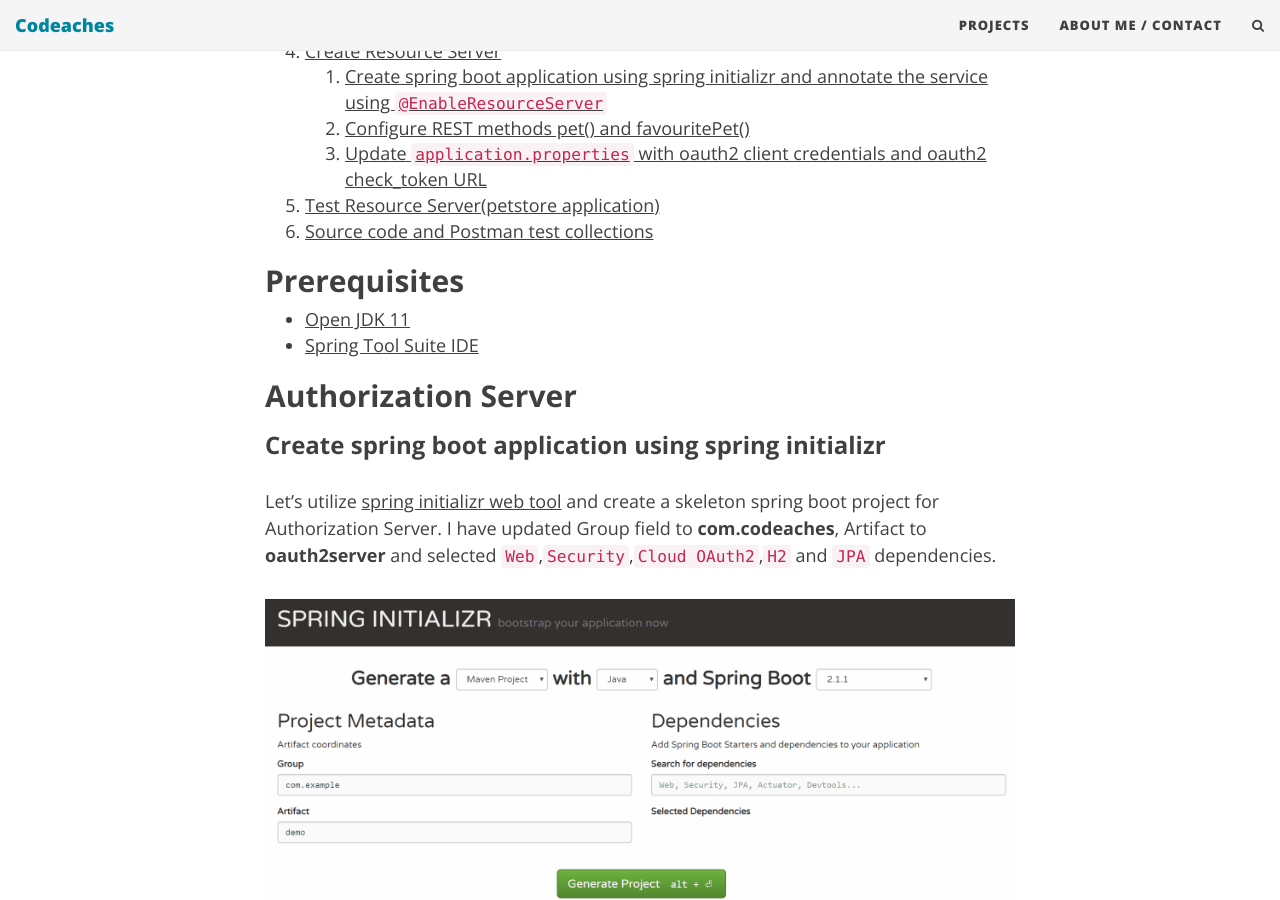
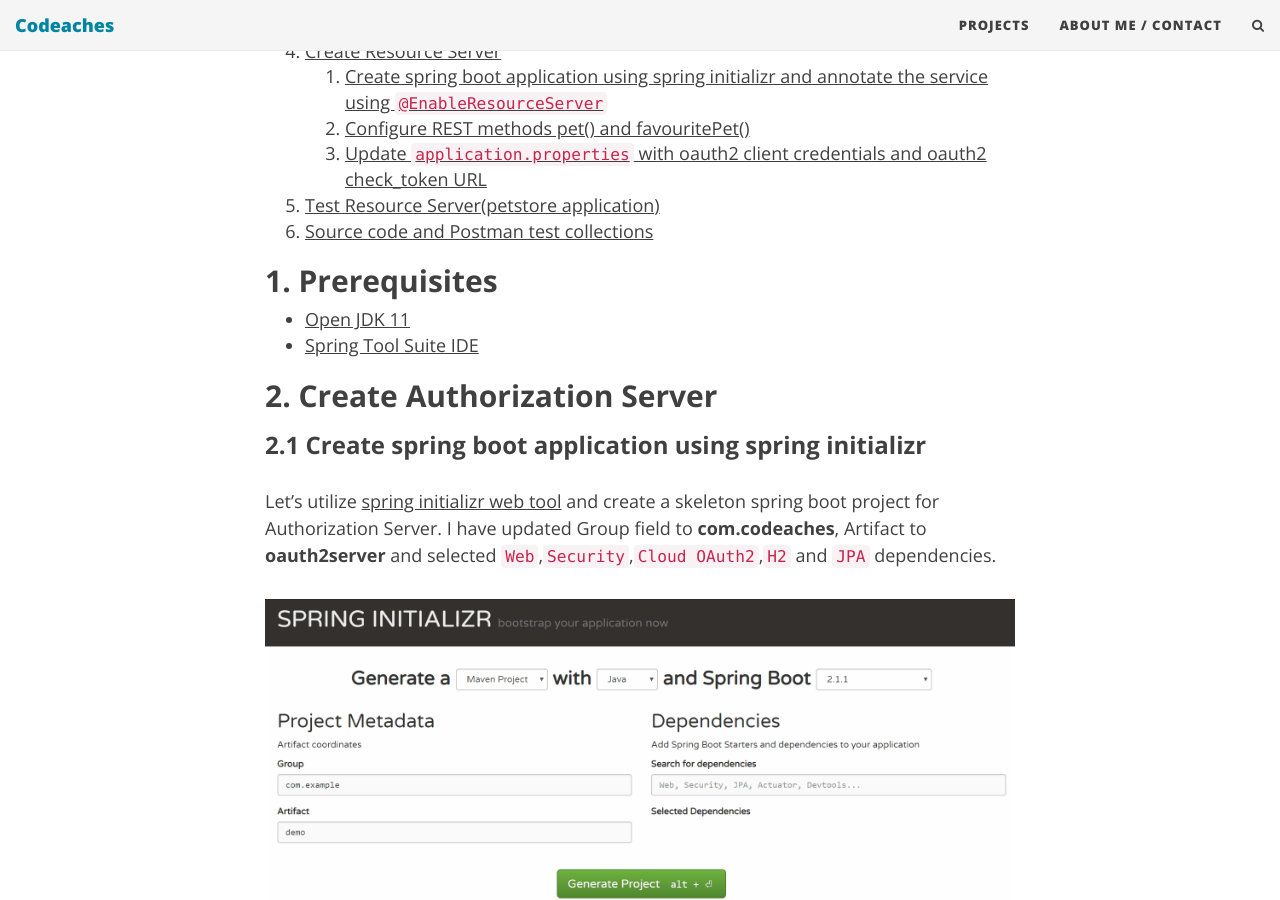
Before and after one commit to codeaches/codeaches.github.io, a Jekyll site: the page built from _posts/2018-12-20-Spring Boot-OAuth2 and Resource Server setup.md, in a window 1280 px wide and 900 px high, scrolled down 744 px. Built offline with Jekyll 4.4.1, drawn with Linux system fonts in a browser that asks for light colours; nearby versions of some CDN libraries; comment, search, counter and statistics services are not loaded.

Commit message:
no message

```diff
--- a/_posts/2018-12-20-Spring Boot-OAuth2 and Resource Server setup.md
+++ b/_posts/2018-12-20-Spring Boot-OAuth2 and Resource Server setup.md
@@ -37,14 +37,14 @@ In this tutorial, let's setup a OAuth 2.0 Authorization server and Resource Serv
 5. [Test Resource Server(petstore application)](#testresourceserver)
 6. [Source code and Postman test collections](#sourcecode)
 
-## Prerequisites {#prerequisites}
+## 1. Prerequisites {#prerequisites}
 
 - [Open JDK 11](https://jdk.java.net/11){:target="_blank"}
 - [Spring Tool Suite IDE](https://spring.io/tools3/sts/all){:target="_blank"}
 
-## Authorization Server {#createauthserver}
+## 2. Create Authorization Server {#createauthserver}
 
-### Create spring boot application using spring initializr {#enableauthorizationserver}
+### 2.1 Create spring boot application using spring initializr {#enableauthorizationserver}
 
 Let's utilize [spring initializr web tool](https://start.spring.io/){:target="_blank"} and create a skeleton spring boot project for Authorization Server. I have updated Group field to **com.codeaches**, Artifact to **oauth2server** and selected `Web`,`Security`,`Cloud OAuth2`,`H2` and `JPA` dependencies.
 
```
